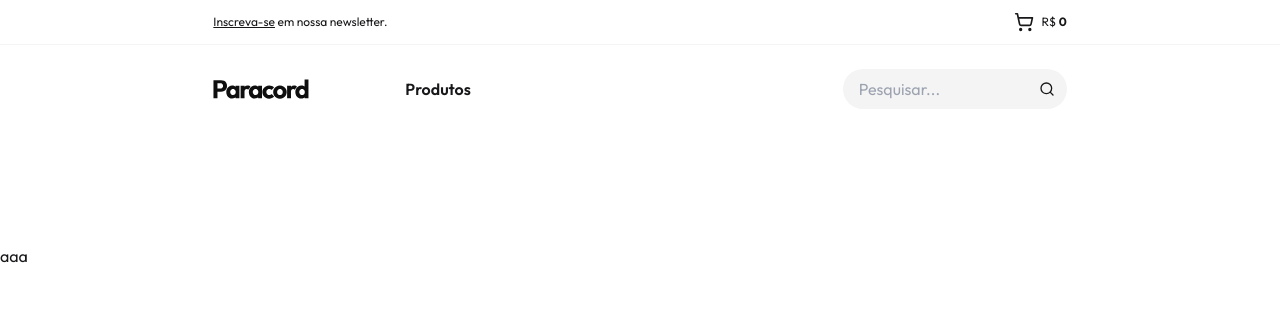
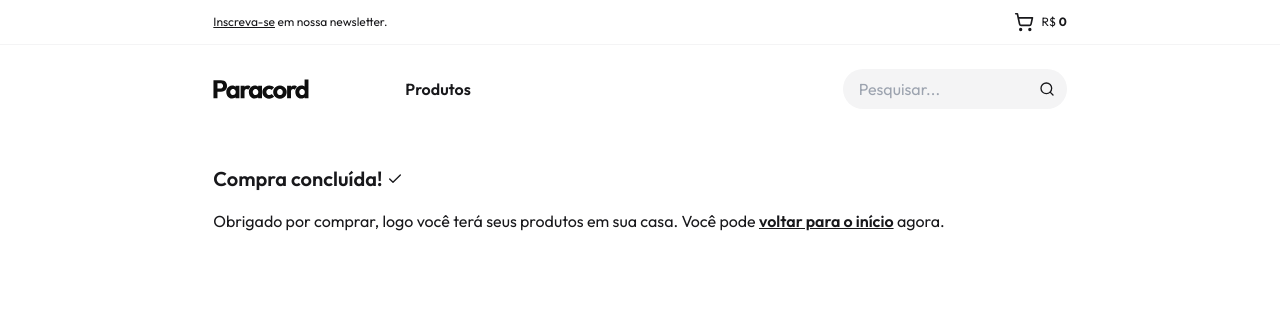
Before and after one commit to lucastso/nextjs-prisma-tcc, a Next.js app in the folder web/: page /thx in a window 1280 px wide. Shown: the top 318 px of the page. Built offline with nearby package versions, Linux system fonts and the light colour scheme.

Commit message:
feat: thx page

```diff
--- a/web/src/app/thx/page.tsx
+++ b/web/src/app/thx/page.tsx
@@ -1,3 +1,20 @@
+import { Check } from 'lucide-react'
+import Link from 'next/link'
+
 export default function Thx() {
-  return <div>aaa</div>
+  return (
+    <div className="mx-auto mb-auto mt-8 overflow-x-hidden xs:w-full xs:px-6 lg:w-4/6 lg:px-0">
+      <span className="mb-4 flex items-center gap-1 text-xl font-semibold">
+        Compra concluída! <Check size={16} />
+      </span>
+      <span>
+        Obrigado por comprar, logo você terá seus produtos em sua casa. Você
+        pode{' '}
+        <Link href="/" className="font-semibold underline">
+          voltar para o início
+        </Link>{' '}
+        agora.
+      </span>
+    </div>
+  )
 }
```
Also changed, not shown: 2 other files (tests, documents, lock files or other folders).
